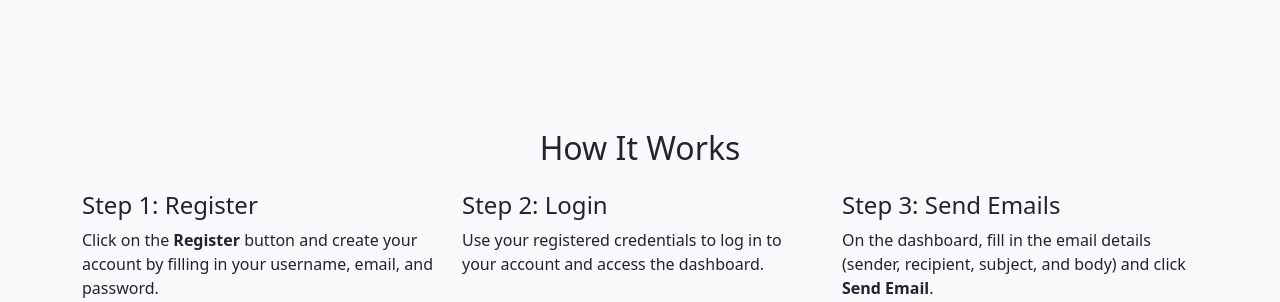
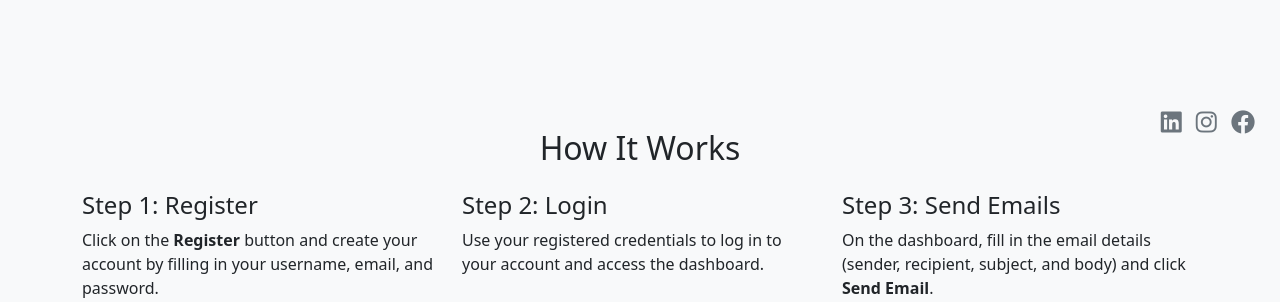
Before and after one commit to Tajmaha8849/My_Mail_App, a Flask app: page / in a window 1280 px wide. Shown: the part 640-942 px from the top of the page. Run offline with Flask 3, Linux system fonts and the light colour scheme; some libraries are stand-ins or nearby versions.

Commit message:
Update home.html

```diff
--- a/templates/home.html
+++ b/templates/home.html
@@ -5,6 +5,7 @@
     <meta name="viewport" content="width=device-width, initial-scale=1.0">
     <title>Mail App - Home</title>
     <link href="https://cdn.jsdelivr.net/npm/bootstrap@5.3.0/dist/css/bootstrap.min.css" rel="stylesheet">
+    <link href="https://cdnjs.cloudflare.com/ajax/libs/font-awesome/6.0.0-beta3/css/all.min.css" rel="stylesheet">
     <style>
         /* Make the navbar larger */
         .navbar {
@@ -34,6 +35,22 @@
         .btn-lg {
             font-size: 1.25rem;
             padding: 0.75rem 1.5rem;
+        }
+
+        /* Social media icons in the bottom-right corner */
+        .social-icons {
+            position: fixed;
+            bottom: 20px;
+            right: 20px;
+        }
+        .social-icons a {
+            margin: 0 5px;
+            color: #6c757d;
+            font-size: 1.5rem;
+            text-decoration: none;
+        }
+        .social-icons a:hover {
+            color: #0d6efd; /* Bootstrap primary color */
         }
     </style>
 </head>
@@ -113,6 +130,13 @@
         </div>
     </footer>
 
+    <!-- Social Media Icons -->
+    <div class="social-icons">
+        <a href="https://www.linkedin.com/in/shubham-prajapati-4a4262241/" target="_blank"><i class="fab fa-linkedin"></i></a>
+        <a href="https://www.instagram.com/shubhamprajapati1787/profilecard/?igsh=MWY1dnh6OG00eG9ycA==" target="_blank"><i class="fab fa-instagram"></i></a>
+        <a href="https://www.facebook.com/profile.php?id=100062503774517" target="_blank"><i class="fab fa-facebook"></i></a>
+    </div>
+
     <script src="https://cdn.jsdelivr.net/npm/bootstrap@5.3.0/dist/js/bootstrap.bundle.min.js"></script>
 </body>
 </html>
```
